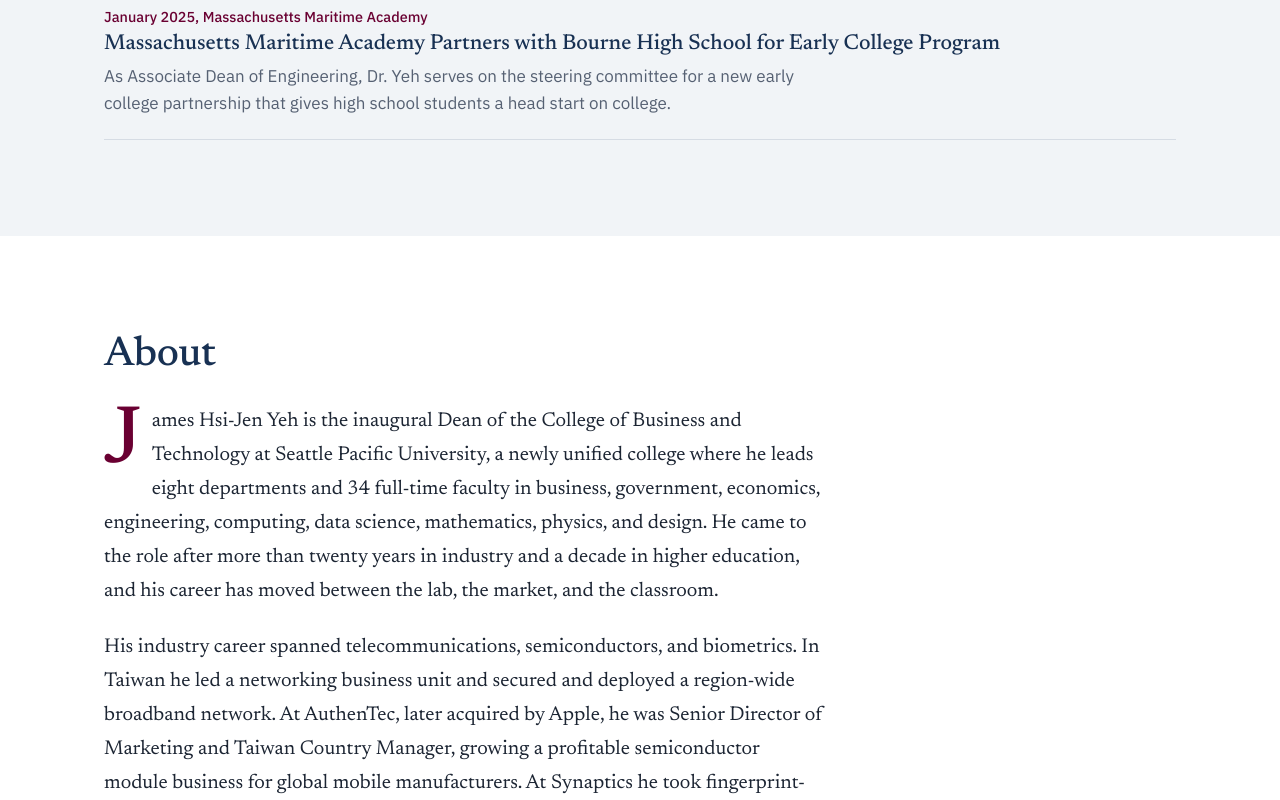
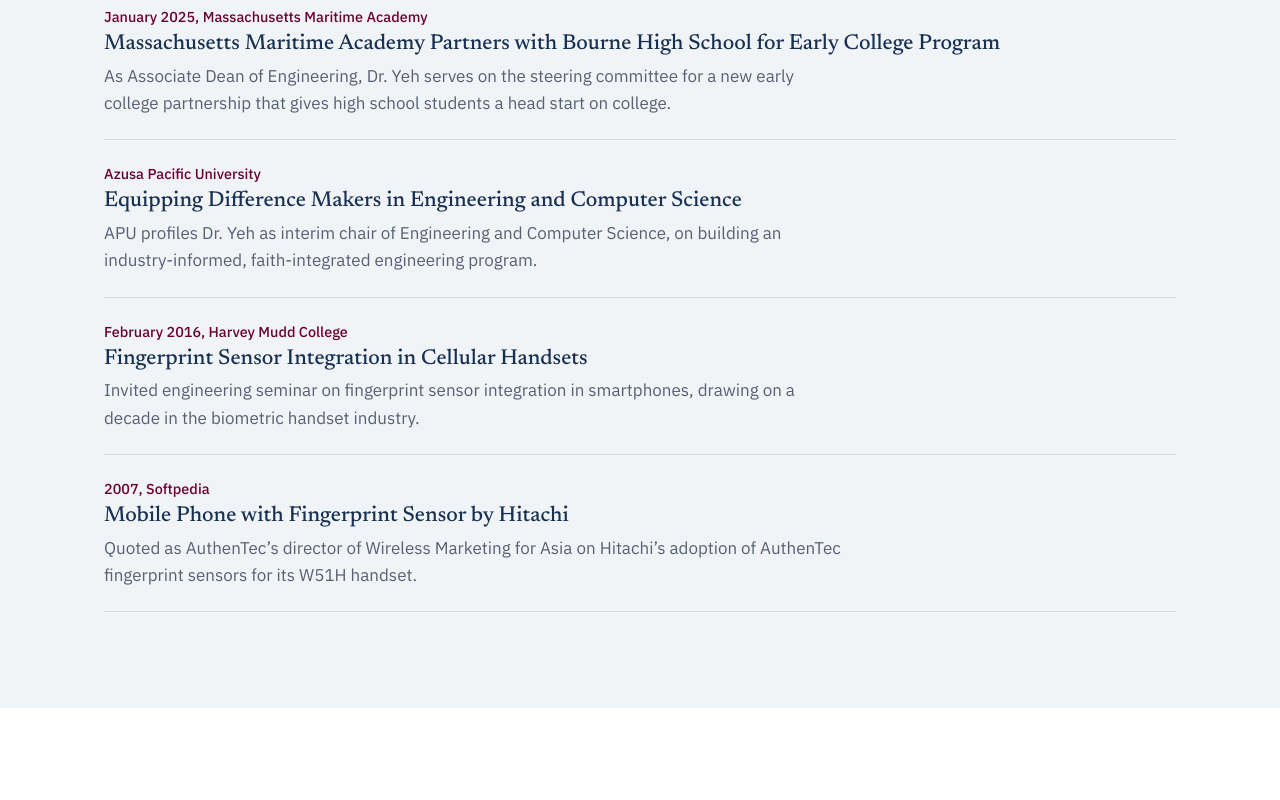
Before and after one commit to drjyeh/drjyeh.github.io, a plain HTML site: page index.html in a window 1280 px wide. Shown: the part 3940-4740 px from the top of the page. Drawn offline with Linux system fonts and the light colour scheme.

Commit message:
Add Berkeley IPIRA link and APU profile article (#2)
* Add Berkeley IPIRA Alien Technology link and APU profile article to News

* Add HMC seminar flyer and Softpedia AuthenTec article to News archive

```diff
--- a/index.html
+++ b/index.html
@@ -243,6 +243,21 @@
             <h3><a href="https://www.maritime.edu/press-releases/1-21-2025">Massachusetts Maritime Academy Partners with Bourne High School for Early College Program</a></h3>
             <p>As Associate Dean of Engineering, Dr. Yeh serves on the steering committee for a new early college partnership that gives high school students a head start on college.</p>
           </li>
+          <li>
+            <p class="news-meta">Azusa Pacific University</p>
+            <h3><a href="https://apu.edu/articles/equipping-difference-makers-in-engineering-and-computer-science/">Equipping Difference Makers in Engineering and Computer Science</a></h3>
+            <p>APU profiles Dr. Yeh as interim chair of Engineering and Computer Science, on building an industry-informed, faith-integrated engineering program.</p>
+          </li>
+          <li>
+            <p class="news-meta"><time datetime="2016-02-03">February 2016</time>, Harvey Mudd College</p>
+            <h3><a href="https://www.hmc.edu/engineering/wp-content/uploads/sites/16/2013/11/James-Yeh-Seminar-Flyer-2-3-16.pdf">Fingerprint Sensor Integration in Cellular Handsets</a></h3>
+            <p>Invited engineering seminar on fingerprint sensor integration in smartphones, drawing on a decade in the biometric handset industry.</p>
+          </li>
+          <li>
+            <p class="news-meta"><time datetime="2007">2007</time>, Softpedia</p>
+            <h3><a href="https://news.softpedia.com/news/Mobile-Phone-with-Fingerprint-Sensor-by-Hitachi-53142.shtml">Mobile Phone with Fingerprint Sensor by Hitachi</a></h3>
+            <p>Quoted as AuthenTec&rsquo;s director of Wireless Marketing for Asia on Hitachi&rsquo;s adoption of AuthenTec fingerprint sensors for its W51H handset.</p>
+          </li>
         </ul>
       </div>
     </section>
@@ -256,7 +271,7 @@
 
           <p>His industry career spanned telecommunications, semiconductors, and biometrics. In Taiwan he led a networking business unit and secured and deployed a region-wide broadband network. At AuthenTec, later acquired by Apple, he was Senior Director of Marketing and Taiwan Country Manager, growing a profitable semiconductor module business for global mobile manufacturers. At Synaptics he took fingerprint-authentication products from concept through production with Samsung, Dell, Lenovo, Intel, and Qualcomm. As an investment manager, he evaluated early-stage technology companies and advised financial institutions on telecommunications investments.</p>
 
-          <p>That business career rests on deep technical work. His first research, as a Caltech undergraduate, applied volume holography to artificial neural networks. At UC Berkeley he invented fluidic self-assembly, a technique in which precisely shaped semiconductor devices suspended in liquid settle into matching recesses on a silicon wafer; it became the basis of five U.S. patents. At AT&amp;T Bell Laboratories he designed a dual-band low-noise amplifier for wireless receivers and developed dynamic quality-of-service and pricing for communication networks. He has kept building since, from embedded software for a defense radar program to student research on Internet of Things health monitoring and pico-hydroelectric power for remote Himalayan villages, work that earned an IEEE Best Paper Award.</p>
+          <p>That business career rests on deep technical work. His first research, as a Caltech undergraduate, applied volume holography to artificial neural networks. At UC Berkeley he invented <a href="https://ipira.berkeley.edu/alien-technology">fluidic self-assembly</a>, a technique in which precisely shaped semiconductor devices suspended in liquid settle into matching recesses on a silicon wafer; it became the basis of five U.S. patents. At AT&amp;T Bell Laboratories he designed a dual-band low-noise amplifier for wireless receivers and developed dynamic quality-of-service and pricing for communication networks. He has kept building since, from embedded software for a defense radar program to student research on Internet of Things health monitoring and pico-hydroelectric power for remote Himalayan villages, work that earned an IEEE Best Paper Award.</p>
 
           <p>His academic career began at Cal Poly Pomona, where he taught engineering and mentored student design teams. He then spent eight years as Chair of Engineering and Computer Science at Azusa Pacific University, where he led ABET accreditation, won National Science Foundation funding to support first-generation STEM students, and secured a W. M. Keck Foundation research grant. He went on to serve as the inaugural Associate Dean of the School of Engineering at Massachusetts Maritime Academy, where he served on the steering committee for a new early college partnership with a local high school. At Seattle Pacific he is building programs that pair technical depth with business judgment, developed alongside the employers who hire their graduates.</p>
 
```
